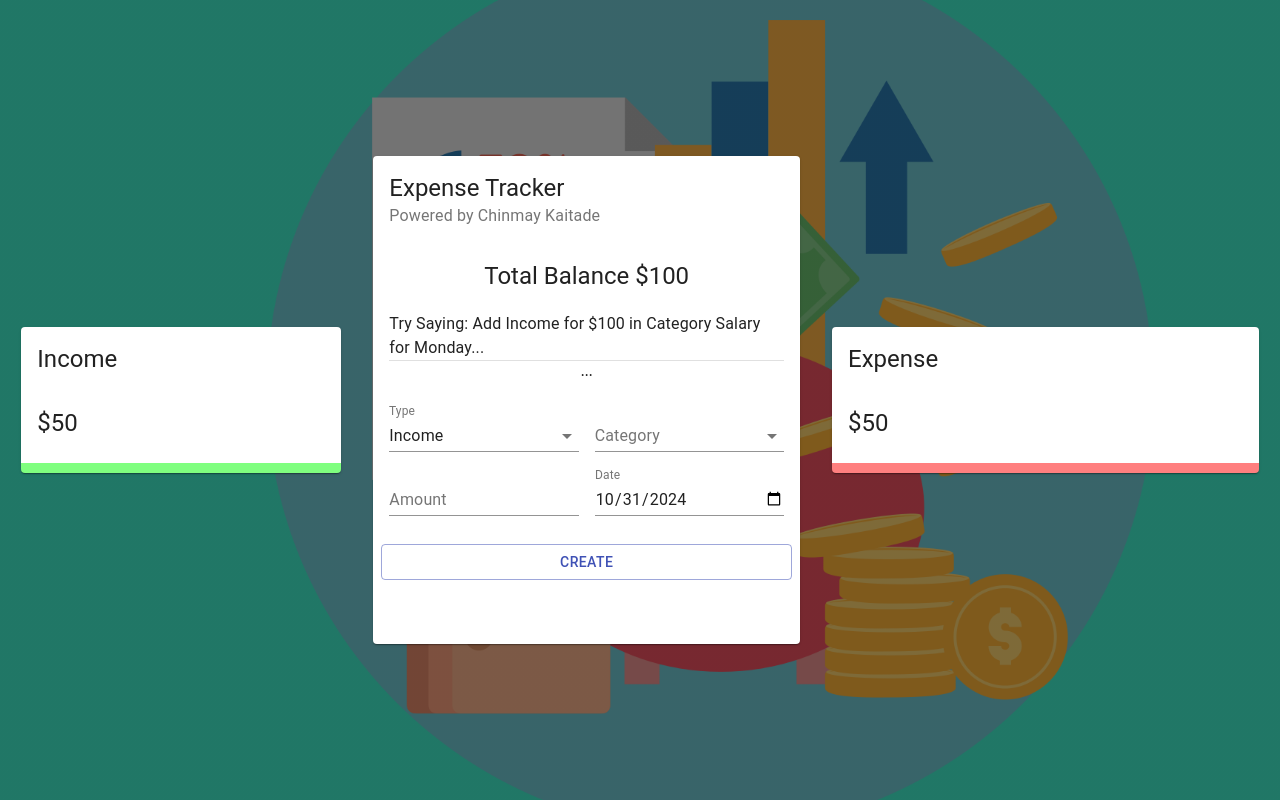
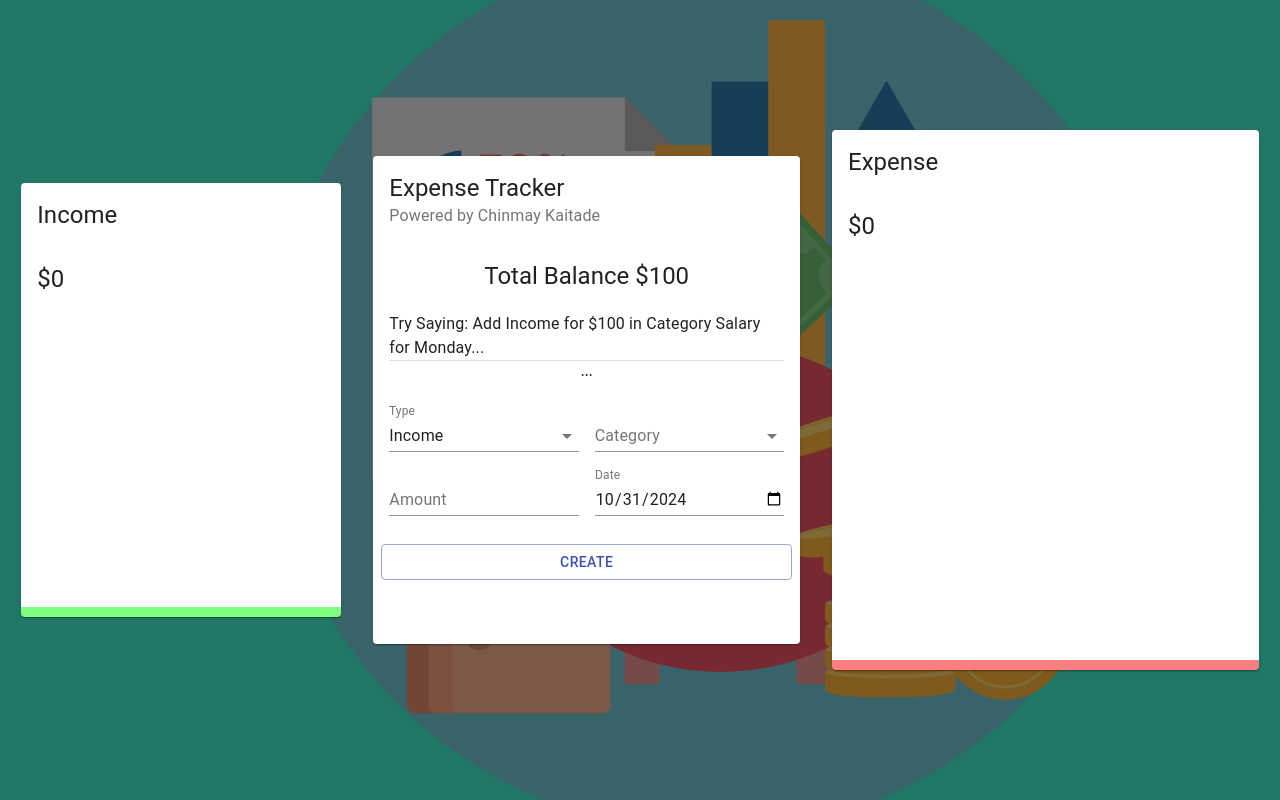
Before and after one commit to ChinmayKaitade/Expense-Tracker-React, a React (Create React App) app: page / in a window 1280 px wide. Built offline with nearby package versions, Linux system fonts and the light colour scheme.

Commit message:
Income Chart and Expense Chart code added

```diff
--- a/src/components/Details/Details.jsx
+++ b/src/components/Details/Details.jsx
@@ -1,20 +1,28 @@
 import React from "react";
 import { Card, CardHeader, CardContent, Typography } from "@material-ui/core";
-// import { Doughnut } from "react-chartjs-2";
+import { Doughnut } from "react-chartjs-2";
+import { Chart, ArcElement, Tooltip, Legend } from "chart.js";
+
+import useTransactions from "../../hooks/useTransactions";
 
 import useStyles from "./styles";
 
+// Register the required elements
+Chart.register(ArcElement, Tooltip, Legend);
+
 const Details = ({ title }) => {
   const classes = useStyles();
+
+  const { total, chartData } = useTransactions(title);
 
   return (
     <div>
       <Card className={title === "Income" ? classes.income : classes.expense}>
         <CardHeader title={title} />
         <CardContent>
-          <Typography variant="h5">$50</Typography>
+          <Typography variant="h5">${total}</Typography>
 
-          {/* <Doughnut data="data" /> */}
+          <Doughnut data={chartData} />
         </CardContent>
       </Card>
     </div>
--- a/src/hooks/useTransactions.js
+++ b/src/hooks/useTransactions.js
@@ -1,25 +1,26 @@
 import { useContext } from "react";
-import { ExpenseTrackerContext } from "../context/context";
-
 import {
+  expenseCategories,
   incomeCategories,
-  expenseCategories,
   resetCategories,
 } from "../constants/categories";
+import { ExpenseTrackerContext } from "../context/context";
 
 const useTransactions = (title) => {
   resetCategories();
+  const { transactions } = useContext(ExpenseTrackerContext);
 
-  const { transactions } = useContext(ExpenseTrackerContext);
-  const transactionPerTime = transactions.filter((t) => t.type === title);
-  const total = transactionPerTime.reduce(
-    (acc, currVal) => ((acc += currVal.amount), 0)
+  const transactionPerType = transactions.filter((t) => t.type === title);
+  const total = transactionPerType.reduce(
+    (acc, currVal) => acc + currVal.amount,
+    0
   );
+
   const categories = title === "Income" ? incomeCategories : expenseCategories;
 
-  console.log({ transactionPerTime, total, categories });
+  console.log({ transactionPerType, total, categories });
 
-  transactionPerTime.forEach((t) => {
+  transactionPerType.forEach((t) => {
     const category = categories.find((c) => c.type === t.category);
 
     if (category) category.amount += t.amount;
--- a/src/utils/formatDate.js
+++ b/src/utils/formatDate.js
@@ -2,8 +2,8 @@ const formatDate = (date) => {
   // checking it must be a date object
   const d = new Date(date);
   let month = `${d.getMonth() + 1}`;
-  const day = `${d.getDate()}`;
-  const year = d.getFullYear();
+  let day = `${d.getDate()}`;
+  let year = d.getFullYear();
 
   // checking it must be 2 digit
   if (month.length < 2) {
```
